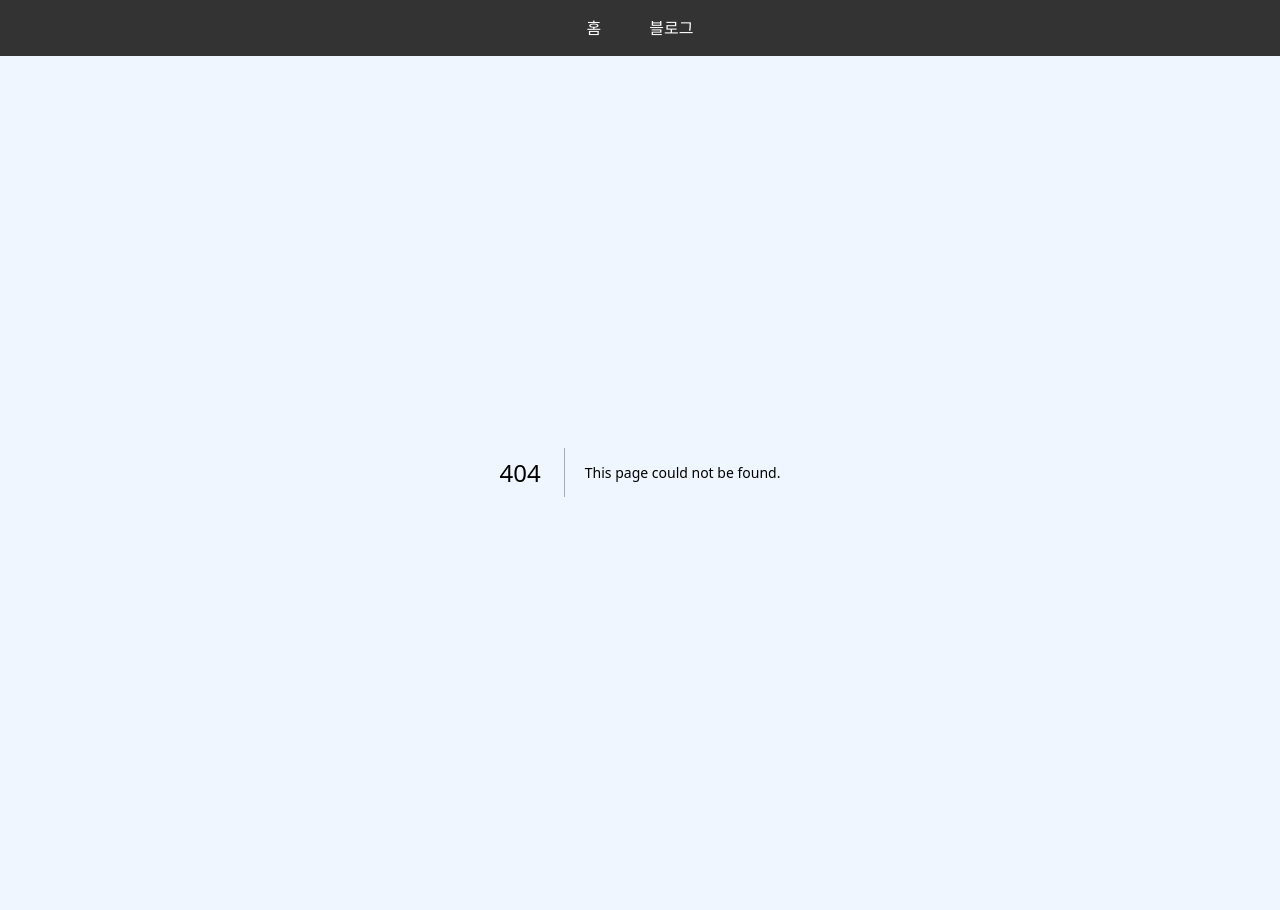
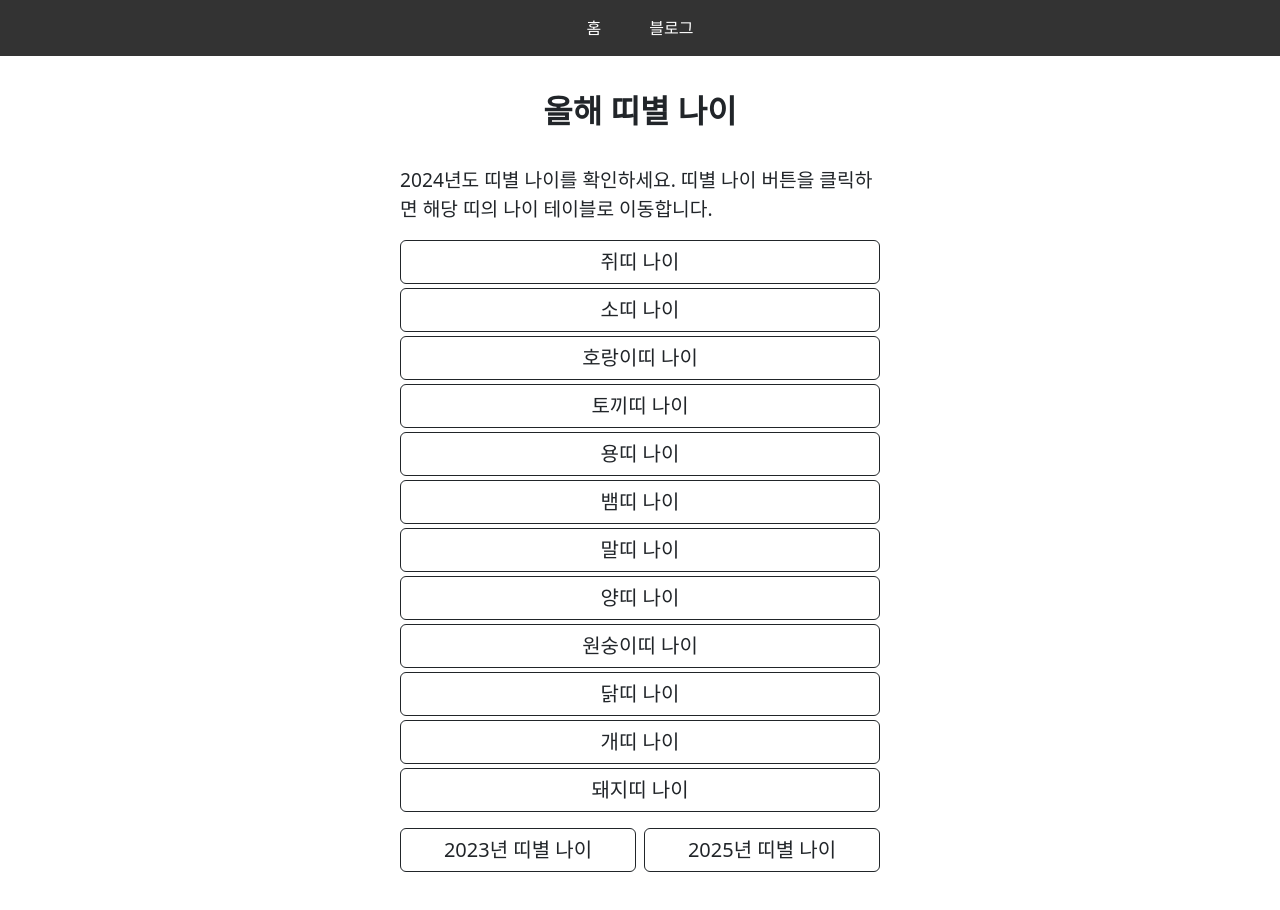
Before and after one commit to zziri/app, a Next.js app: page /zodiac/sign/age/home in a window 1280 px wide. Before the commit this address had no page. Shown: the top 910 px of the page. Before the commit the page ends 888 px from the top, so only its background shows below. Built offline with nearby package versions, Linux system fonts and the light colour scheme.

Commit message:
[dev/zodiac-sign] 띠별 나이 페이지

```diff
--- a/src/components/zodiac/sign/age/ZodiacSignAgeHomeFunction.tsx
+++ b/src/components/zodiac/sign/age/ZodiacSignAgeHomeFunction.tsx
@@ -1,5 +1,4 @@
-import { zodiacSignKorean, zodiacSignList } from "@/data/zodiac/sign/zodiacSignData";
-import { getYear } from "date-fns";
+import { serviceYearList, zodiacSignKorean, zodiacSignList } from "@/data/zodiac/sign/zodiacSignData";
 import Link from "next/link";
 
 interface BasicLinkProps {
@@ -18,6 +17,7 @@ function BasicLink({ href, text }: BasicLinkProps) {
 
       <style jsx>{`
         .link-container {
+          flex: 1;
           display: flex;
           justify-content: center;
         }
@@ -30,10 +30,11 @@ function BasicLink({ href, text }: BasicLinkProps) {
   );
 }
 
-export default function ZodiacSignAgeHomeFunction() {
-  const now = new Date();
-  const year = getYear(now);
+interface Props {
+  year: number;
+}
 
+export default function ZodiacSignAgeHomeFunction({ year }: Props) {
   return (
     <>
       <div className="root">
@@ -48,15 +49,32 @@ export default function ZodiacSignAgeHomeFunction() {
             );
           })}
         </div>
-        <div>이전 년도 다음 년도 링크 영역</div>
+        <div className="other-year-container">
+          {serviceYearList
+            .filter(y => y !== year)
+            .map(y => {
+              const href = `/zodiac/sign/age/home/${y}`;
+              return <BasicLink href={href} text={`${y}년 띠별 나이`} key={href} />
+            })}
+        </div>
       </div>
 
       <style jsx>{`
+        .root {
+          display: flex;
+          flex-direction: column;
+          gap: 1rem;
+        }
         .link-group {
           display: flex;
           flex-direction: column;
           gap: 0.25rem;
         }
+        .other-year-container {
+          display: flex;
+          flex-direction: row;
+          gap: 0.5rem;
+        }
       `}</style>
     </>
   );
--- /dev/null
+++ b/src/components/zodiac/sign/age/ZodiacSignAgeHomePage.tsx
@@ -0,0 +1,26 @@
+import Description from "@/components/common/Description";
+import SeoArticle from "@/components/common/SeoArticle";
+import SeoHead from "@/components/common/SeoHead";
+import Title from "@/components/common/Title";
+import ZodiacSignAgeHomeFunction from "@/components/zodiac/sign/age/ZodiacSignAgeHomeFunction";
+import { currentYear } from "@/data/common/commonData";
+import { toString } from "lodash-es";
+
+interface Props {
+  year: string;
+}
+
+export default function ZodiacSignAgeHomePage( { year }: Props) {
+  const title = toString(currentYear) === year ? '올해 띠별 나이' :`${year}년도 띠별 나이`;
+  const description = `${year}년도 띠별 나이를 확인하세요. 띠별 나이 버튼을 클릭하면 해당 띠의 나이 테이블로 이동합니다.`;
+
+  return (
+    <>
+      <SeoHead title={title} description={description} />
+      <Title title={title} />
+      <Description content={description} />
+      <ZodiacSignAgeHomeFunction year={Number(year)}/>
+      <SeoArticle list={[]}/>
+    </>
+  );
+}
--- a/src/components/zodiac/sign/age/ZodiacSignAgePage.tsx
+++ b/src/components/zodiac/sign/age/ZodiacSignAgePage.tsx
@@ -96,9 +96,8 @@ export default function ZodiacSignAgePage({ year, sign }: PageProps) {
     <>
       <SeoHead title={title} description={description} />
       <Title title={title} />
+      <Description content={description} />
       <ZodiacSignAgeTable rowList={rowList}/>
-      <EmptyDiv height={'2rem'}/>
-      <Description content={description} />
     </>
   );
 }
--- /dev/null
+++ b/src/data/common/commonData.ts
@@ -0,0 +1,9 @@
+import { getYear } from "date-fns";
+
+const current = new Date();
+const currentYear = getYear(current);
+
+export {
+  current,
+  currentYear,
+};
--- a/src/data/zodiac/sign/zodiacSignData.ts
+++ b/src/data/zodiac/sign/zodiacSignData.ts
@@ -1,4 +1,6 @@
-import { zip } from "lodash-es"
+import { currentYear } from "@/data/common/commonData";
+import { getYear } from "date-fns";
+import { range, zip } from "lodash-es"
 
 const zodiacSignList = [
   'rat',
@@ -47,9 +49,12 @@ const zodiacSignKoreanList = [
 
 const zodiacBaseYear = new Map(zip(zodiacSignList, zodiacSignBaseYearList));
 const zodiacSignKorean = new Map(zip(zodiacSignList, zodiacSignKoreanList));
+const serviceYearList = range(currentYear - 1, currentYear + 2);
 
 export {
   zodiacBaseYear,
   zodiacSignKorean,
   zodiacSignList,
+  currentYear,
+  serviceYearList
 };
--- a/src/pages/_app.tsx
+++ b/src/pages/_app.tsx
@@ -18,7 +18,7 @@ export default function App({ Component, pageProps }: AppProps) {
 
       <style jsx global>{`
         body {
-          background-color: #EFF6FF;
+          {/* background-color: #EFF6FF; */}
         }
         .app-body {
           padding: 1rem;
--- /dev/null
+++ b/src/pages/zodiac/sign/age/home/index.tsx
@@ -0,0 +1,11 @@
+import ZodiacSignAgeHomePage from "@/components/zodiac/sign/age/ZodiacSignAgeHomePage";
+import { currentYear } from "@/data/common/commonData";
+import { toString } from "lodash-es";
+
+export default function ZodiacSignAgeHomePageIndex() {
+  return (
+    <>
+      <ZodiacSignAgeHomePage year={toString(currentYear)} />
+    </>
+  );
+}
```
Also changed, not shown: src/components/home/HomeFunction.tsx (+3 -4 lines), src/pages/zodiac/sign/age/home/[year].tsx (added, +43 -0 lines), src/pages/zodiac/sign/age/index.tsx (deleted, +0 -20 lines), 1 other file (tests, documents, lock files or other folders).
